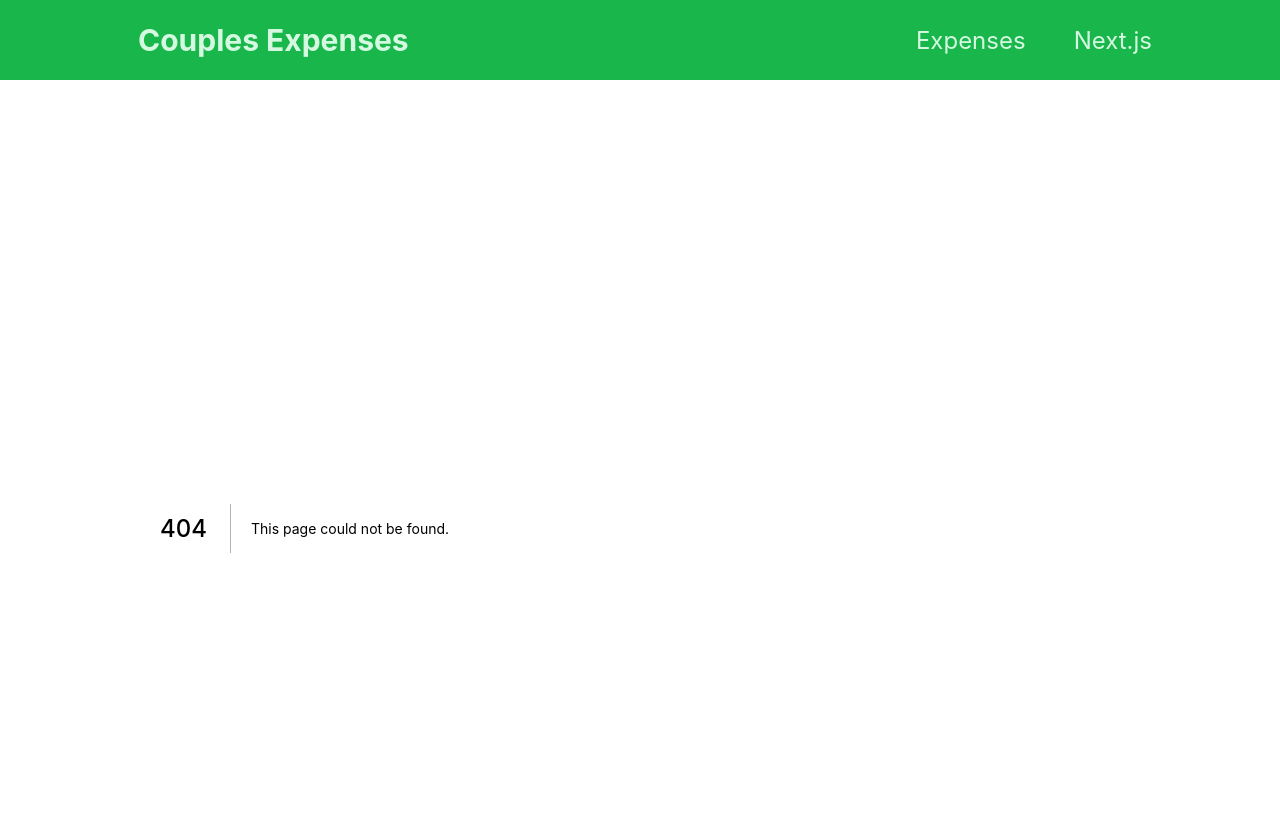
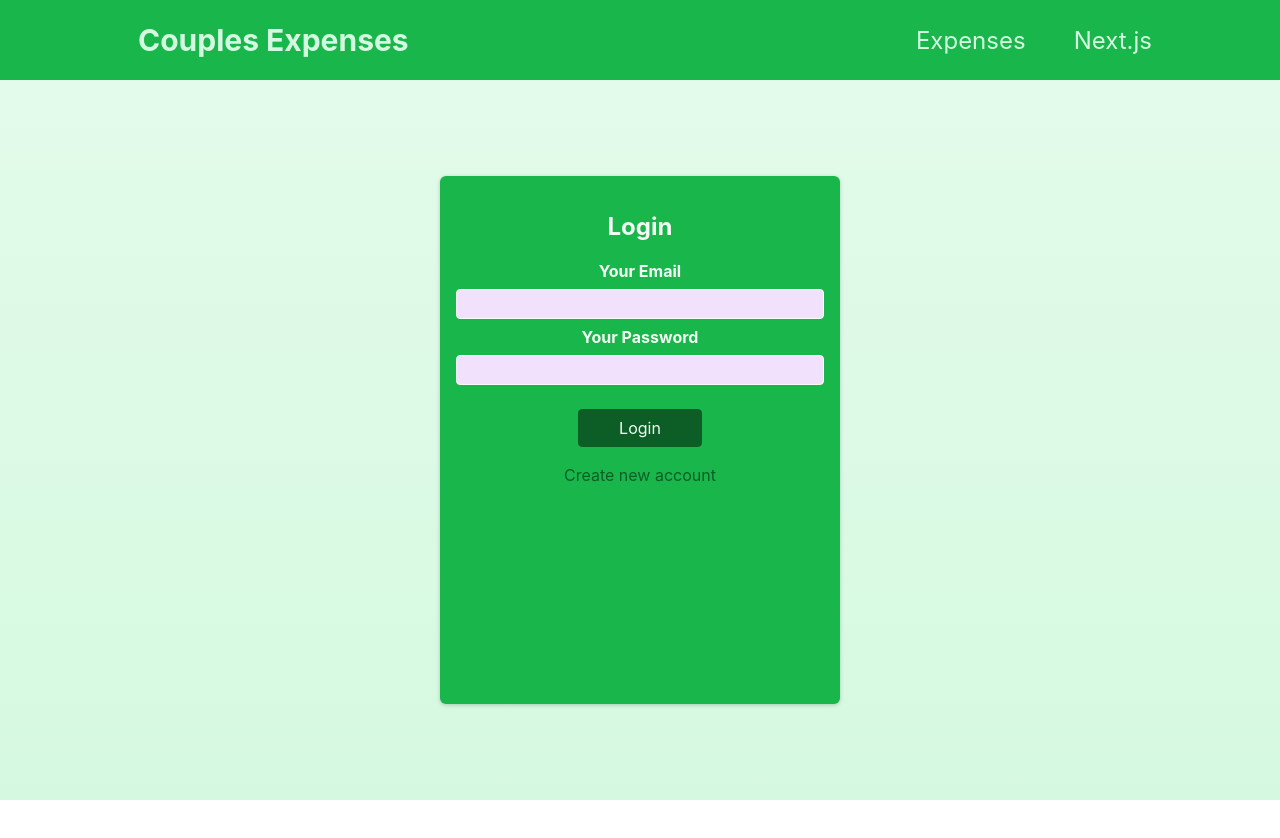
Before and after one commit to bjorntirsen/couples-expenses, a Next.js app: page /auth in a window 1280 px wide. Before the commit this address had no page. Shown: the top 838 px of the page. After the commit the page ends 800 px from the top, so only its background shows below. Built offline with nearby package versions, Linux system fonts and the light colour scheme.

Commit message:
:sparkles: Add auth page and form

```diff
--- /dev/null
+++ b/components/auth/AuthForm.module.css
@@ -0,0 +1,72 @@
+.auth {
+  margin: 3rem auto;
+  width: 95%;
+  max-width: 25rem;
+  border-radius: 6px;
+  background-color: var(--primary-m9);
+  box-shadow: 0 1px 4px rgba(0, 0, 0, 0.2);
+  padding: 1rem;
+  text-align: center;
+}
+
+.auth h1 {
+  text-align: center;
+  color: var(--primary-p8);
+}
+
+.control {
+  margin-bottom: 0.5rem;
+}
+
+.control label {
+  display: block;
+  color: var(--primary-p8);
+  font-weight: bold;
+  margin-bottom: 0.5rem;
+}
+
+.control input {
+  font: inherit;
+  background-color: #f1e1fc;
+  color: var(--primary-m18);
+  border-radius: 4px;
+  border: 1px solid var(--primary-p8);
+  width: 100%;
+  text-align: left;
+  padding: 0.25rem;
+}
+
+.actions {
+  margin-top: 1.5rem;
+  display: flex;
+  flex-direction: column;
+  align-items: center;
+}
+
+.actions button {
+  cursor: pointer;
+  font: inherit;
+  color: var(--primary-p8);
+  background-color: var(--primary-m15);
+  border: 1px solid var(--primary-m15);
+  border-radius: 4px;
+  padding: 0.5rem 2.5rem;
+}
+
+.actions button:hover {
+  background-color: var(--primary-m18);
+  border-color: var(--primary-m18);
+}
+
+.actions .toggle {
+  margin-top: 1rem;
+  background-color: transparent;
+  color: var(--primary-m15);
+  border: none;
+  padding: 0.15rem 1.5rem;
+}
+
+.actions .toggle:hover {
+  background-color: transparent;
+  color: var(--primary-m15);
+}
--- /dev/null
+++ b/components/auth/AuthForm.tsx
@@ -0,0 +1,44 @@
+import { useState } from 'react';
+
+import classes from './AuthForm.module.css';
+
+function AuthForm() {
+  const [isLogin, setIsLogin] = useState(true);
+
+  function switchAuthModeHandler() {
+    setIsLogin((prevState) => !prevState);
+  }
+
+  return (
+    <section className={classes.auth}>
+      <h1>{isLogin ? 'Login' : 'Sign Up'}</h1>
+      <form>
+        <div className={classes.control}>
+          <label htmlFor='email'>Your Email</label>
+          <input type='email' id='email' required autoComplete='username' />
+        </div>
+        <div className={classes.control}>
+          <label htmlFor='password'>Your Password</label>
+          <input
+            type='password'
+            id='password'
+            required
+            autoComplete='current-password'
+          />
+        </div>
+        <div className={classes.actions}>
+          <button>{isLogin ? 'Login' : 'Create Account'}</button>
+          <button
+            type='button'
+            className={classes.toggle}
+            onClick={switchAuthModeHandler}
+          >
+            {isLogin ? 'Create new account' : 'Login with existing account'}
+          </button>
+        </div>
+      </form>
+    </section>
+  );
+}
+
+export default AuthForm;
--- /dev/null
+++ b/pages/auth.tsx
@@ -0,0 +1,7 @@
+import AuthForm from '../components/auth/AuthForm';
+
+function AuthPage() {
+  return <AuthForm />;
+}
+
+export default AuthPage;
```
